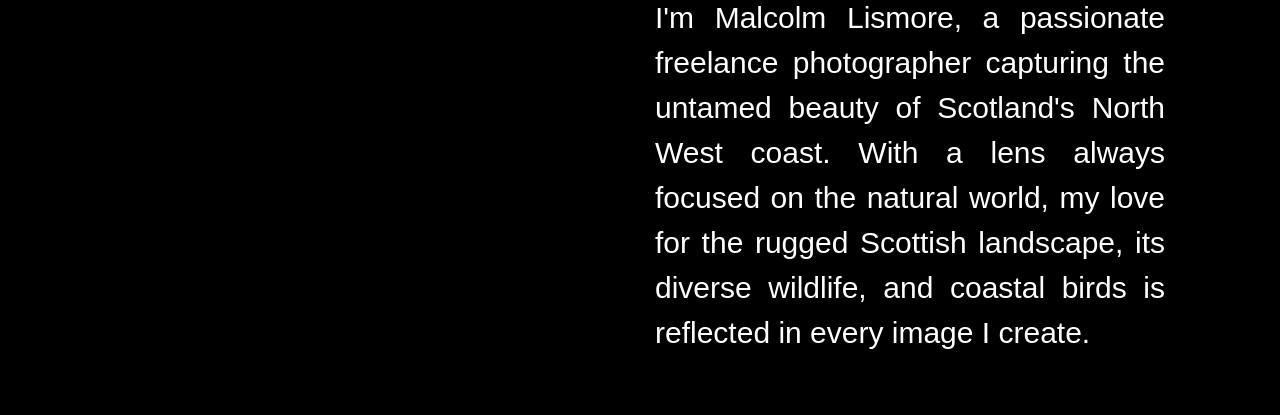
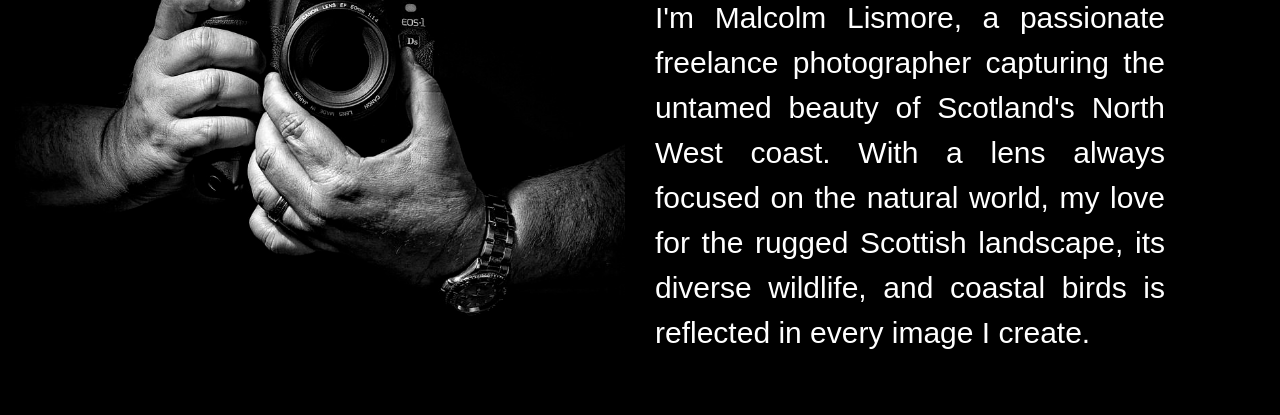
Before and after one commit to Tharushi-Diwyanjili/Photography-Website, a plain HTML site: page about.html in a window 1280 px wide. Shown: the part 191-606 px from the top of the page. Drawn offline with nearby package versions, Linux system fonts and the light colour scheme.

Commit message:
Update about.html

```diff
--- a/about.html
+++ b/about.html
@@ -68,7 +68,7 @@
 <div class="container-fluid">
   <div class="row">
     <div class="col-sm-6">
-      <img src="images/malcom.jpg" class = "img w-100 h-90 " alt="..." class="img-fluid">
+      <img src="malcom.jpg" class = "img w-100 h-90 " alt="..." class="img-fluid">
     </div>
     <div class="col-sm-6 bg-default text-white">
       <h1 style="font-size: 60px; font-family:arial"><b>Who Am I?</b> </h1>
```
